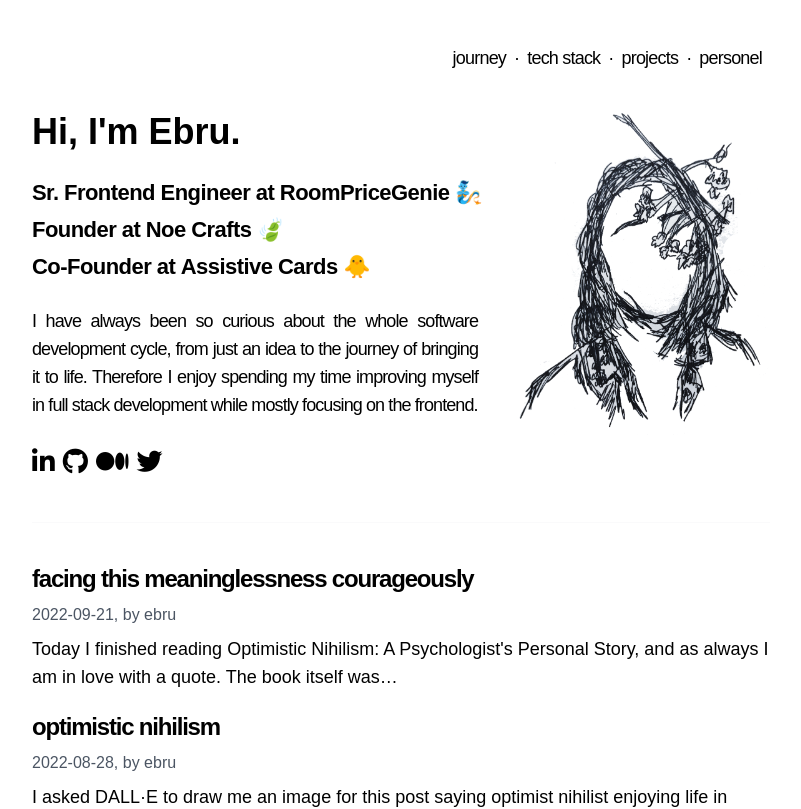
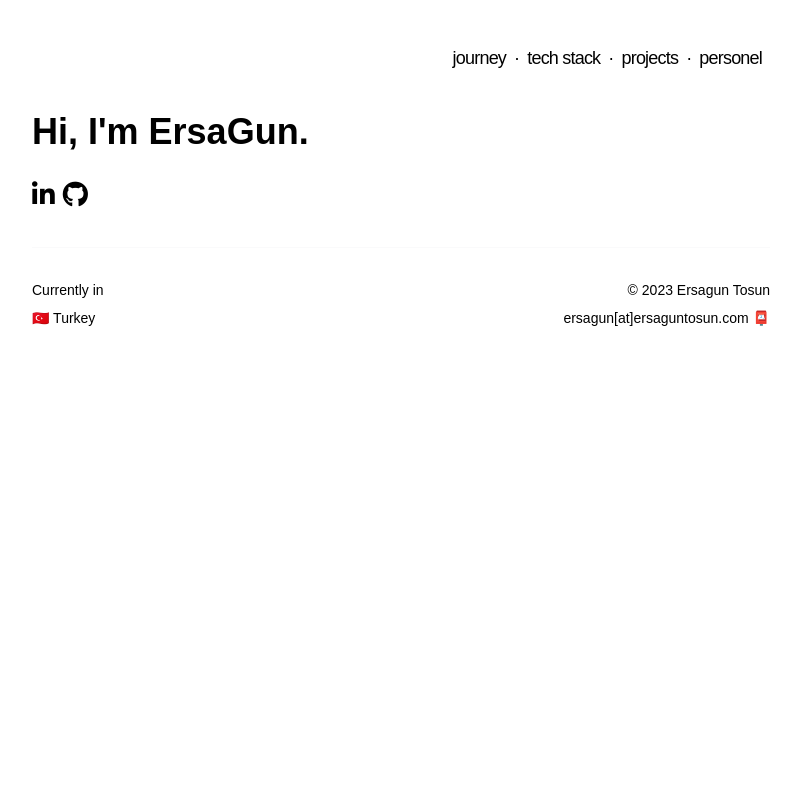
Before and after one commit to ErsaGunTosun/ersaguntosun.com, a React (Create React App) app: page / in a window 1280 px wide. Shown: the top 809 px of the page, without its empty margins (239-1040 px from the left). Built offline with nearby package versions, Linux system fonts and the light colour scheme; a web font is replaced by a local one.

Commit message:
changed footer and home page

```diff
--- a/src/components/Footer.js
+++ b/src/components/Footer.js
@@ -5,11 +5,11 @@
         <div className='grid grid-cols-2 text-xs sm:text-sm mb-11'>
             <div className='justify-self-start text-start'>
                 <p className='m-0 p-0 mb-2'>Currently in</p>
-                <p className='m-0 p-0'>🇩🇪 Berlin, Germany</p>
+                <p className='m-0 p-0'>🇹🇷 Turkey</p>
             </div>
             <div className='justify-self-end text-end'>
-                <p className='m-0 p-0 mb-2'>© 2023 Ebru Kaya</p>
-                <a href='mailto:fatihetosun@gmail' className='m-0 p-0 '>ebru[at]ebrukaya.me 📮</a>
+                <p className='m-0 p-0 mb-2'>© 2023 Ersagun Tosun</p>
+                <a href='mailto:ersagun@ersaguntosun.com' className='m-0 p-0 '>ersagun[at]ersaguntosun.com 📮</a>
             </div>
         </div>
     )
--- a/src/pages/Home.js
+++ b/src/pages/Home.js
@@ -16,24 +16,24 @@
                 <Header islogo={false} ispage={''} />
                 <div className='flex mt-2'>
                     <div className='m-0 p-0 text-justify'>
-                        <h1 className='text-4xl font-bold mb-6'>Hi, I'm Ebru.</h1>
-                        <h3 className='text-1.5xl font-semibold my-1 tracking-tight'>Sr. Frontend Engineer at <strong>RoomPriceGenie</strong> 🧞</h3>
+                        <h1 className='text-4xl font-bold mb-6'>Hi, I'm ErsaGun.</h1>
+                        {/* <h3 className='text-1.5xl font-semibold my-1 tracking-tight'>Sr. Frontend Engineer at <strong>RoomPriceGenie</strong> 🧞</h3>
                         <h3 className='text-1.5xl font-semibold my-1 tracking-tight'>Founder at <strong>Noe Crafts</strong> 🍃</h3>
-                        <h3 className='text-1.5xl font-semibold my-1 tracking-tight'>Co-Founder at <strong>Assistive Cards</strong> 🐥</h3>
-                        <p className='my-6 text-lg text-justify sm:pr-9 tracking-tighter'>
+                        <h3 className='text-1.5xl font-semibold my-1 tracking-tight'>Co-Founder at <strong>Assistive Cards</strong> 🐥</h3> */}
+                        {/* <p className='my-6 text-lg text-justify sm:pr-9 tracking-tighter'>
                             I have always been so curious about the whole software development cycle, from just an idea to the journey of bringing it to life.
                             Therefore I enjoy spending my time improving myself in full stack development while mostly focusing on the frontend.
-                        </p>
+                        </p> */}
                         <div className='text-2.5xl text-start m-0 mt-4 p-0 inline'>
-                            <a href='#'><i className="fa-brands fa-linkedin-in me-2"></i></a>
-                            <a href='#'><i className="fa-brands fa-github me-2"></i></a>
-                            <a href='#'><i className="fa-brands fa-medium me-2"></i></a>
-                            <a href='#'><i className="fa-brands fa-twitter"></i></a>
+                            <a href='www.linkedin.com/in/fatihetosun'><i className="fa-brands fa-linkedin-in me-2"></i></a>
+                            <a href='https://github.com/ErsaGunTosun'><i className="fa-brands fa-github me-2"></i></a>
+                            {/* <a href='#'><i className="fa-brands fa-medium me-2"></i></a>
+                            <a href='#'><i className="fa-brands fa-twitter"></i></a> */}
                         </div>
                     </div>
-                    <img src={logo} className='hidden sm:block sm:w-64 h-fit' />
+                    {/* <img src={logo} className='hidden sm:block sm:w-64 h-fit' /> */}
                 </div>
-                <hr className='my-10 opacity-20' />
+                {/* <hr className='my-10 opacity-20' />
                 <div className=''>
                     <ArticleCard title="facing this meaninglessness courageously" time="2022-09-21, by ebru" content="Today I finished reading Optimistic Nihilism: A Psychologist's Personal Story, and as always I am in love with a quote. The book itself was…" />
                     <ArticleCard title="optimistic nihilism" time="2022-08-28, by ebru" content="I asked DALL·E to draw me an image for this post saying optimist nihilist enjoying life in mountains, digital art and did an amazing job as…" />
@@ -44,7 +44,7 @@
                         <a href='#' className='font-bold'>1 /</a>
                         <a href='#'> 2 /</a>
                     </p>
-                </div>
+                </div> */}
                 <hr className='my-8 opacity-20' />
                 <Footer />
             </div>
```
